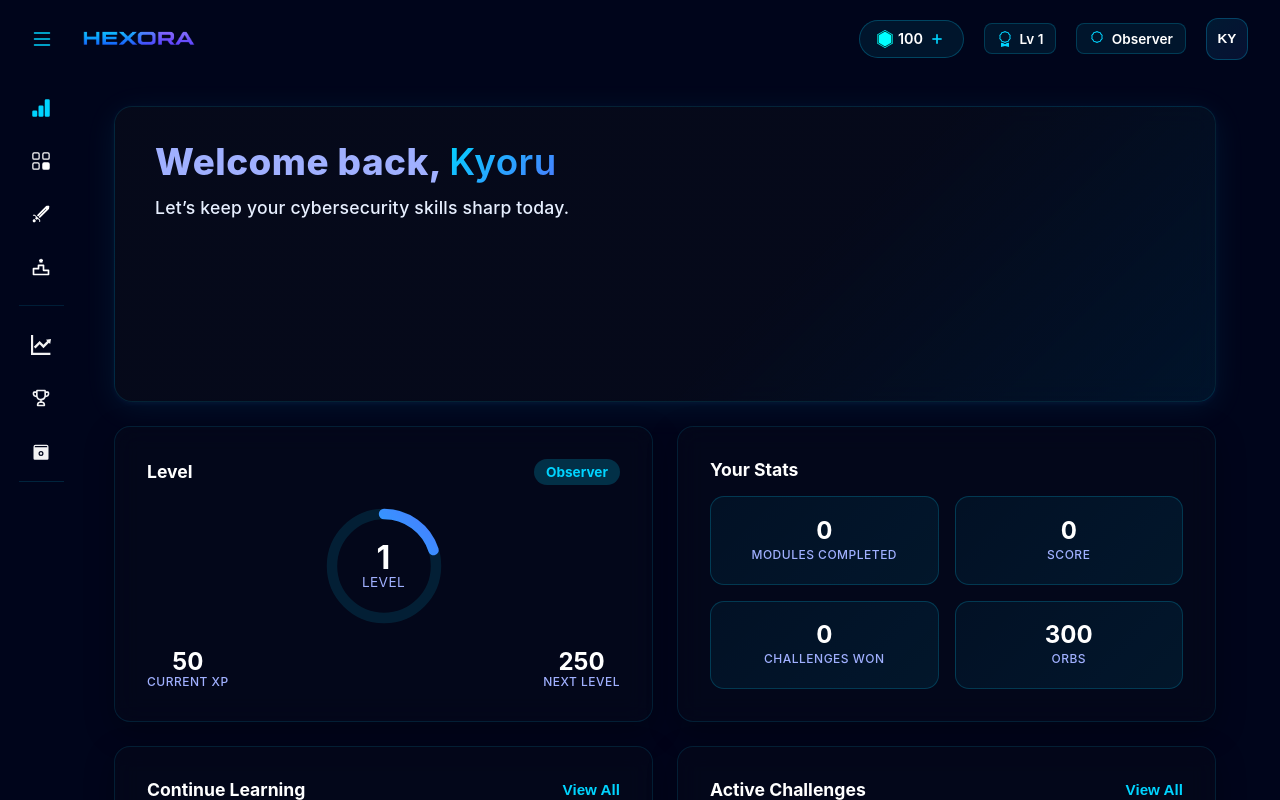
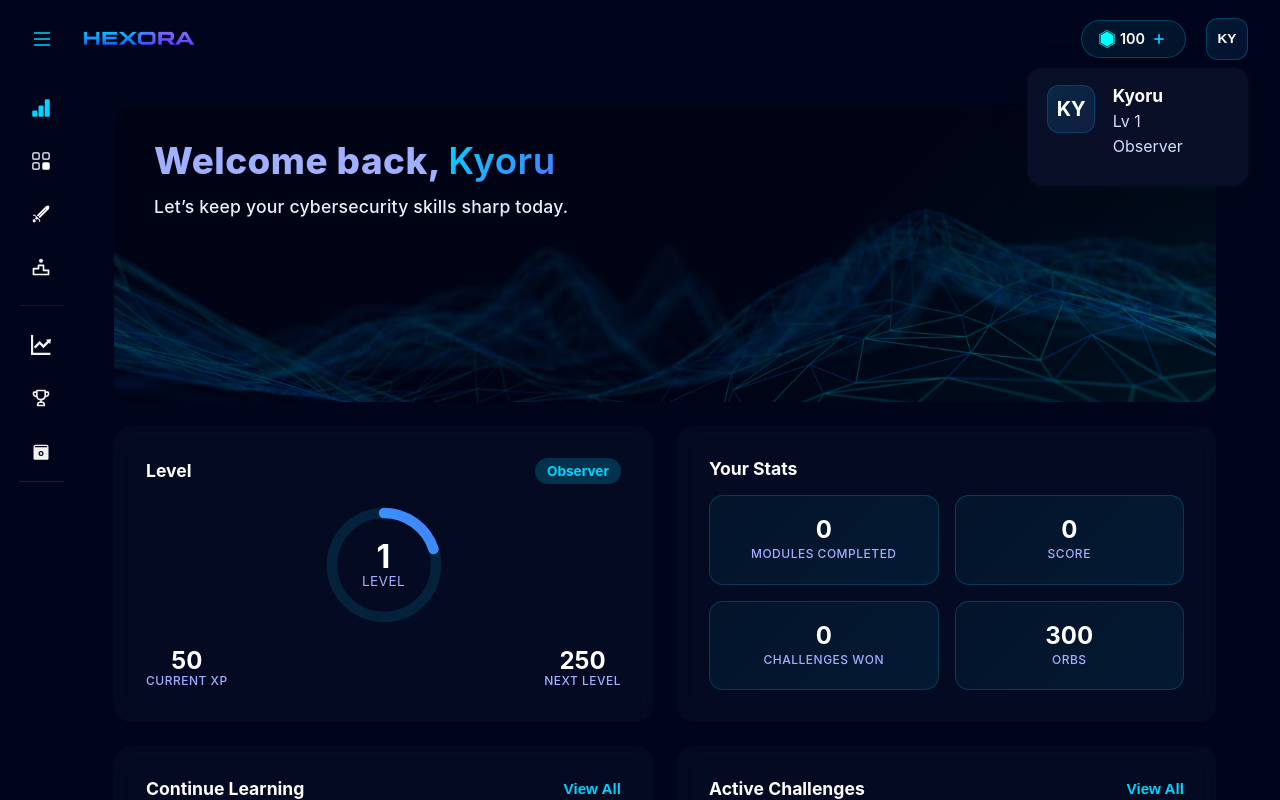
Before and after one commit to zynhjx/hexora-client, a React (Vite) app: page /dashboard in a window 1280 px wide. Both pictures are taken after a click on the button "KY". Shown: the top 800 px of the page. Built offline with nearby package versions, Linux system fonts and the light colour scheme.

Commit message:
add bg for greeting section, remove borders of each card and change the bg into --bg-light, and add profile drop down

```diff
--- a/src/components/layout/header/Header.css
+++ b/src/components/layout/header/Header.css
@@ -80,6 +80,7 @@
 }
 
 .app-header__right {
+	position: relative;
 	display: flex;
 	align-items: center;
 	gap: 1.25rem;
@@ -91,36 +92,7 @@
 	gap: 1rem;
 }
 
-.app-header__level,
-.app-header__rank {
-	display: flex;
-	align-items: center;
-	gap: 0.4rem;
-	padding: 0.4rem 0.75rem;
-	border-radius: 8px;
-	background: rgba(0, 212, 255, 0.08);
-	border: 1px solid rgba(0, 212, 255, 0.2);
-	font-size: 0.85rem;
-	font-weight: 600;
-	transition: all 0.2s ease;
-}
 
-.app-header__level svg,
-.app-header__rank svg {
-	color: #00d4ff;
-	flex-shrink: 0;
-}
-
-.app-header__level .level-value,
-.app-header__rank .rank-value {
-	color: #ffffff;
-}
-
-.app-header__level:hover,
-.app-header__rank:hover {
-	background: rgba(0, 212, 255, 0.12);
-	border-color: rgba(0, 212, 255, 0.3);
-}
 
 .app-header__orbs {
 	display: flex;
@@ -225,17 +197,102 @@
 	transform: translateY(0);
 }
 
+.app-header__dropdown {
+	position: absolute;
+	top: 120%;
+	right: 0;
+	min-width: 220px;
+	background: var(--bg-light);
+	border-radius: 14px;
+	box-shadow: 0 8px 32px rgba(0,0,0,0.22), 0 1.5px 6px rgba(0,212,255,0.08);
+	padding: 1.1rem 1.2rem 1.1rem 1.2rem;
+	z-index: 999;
+	display: flex;
+	flex-direction: column;
+	gap: 1.1rem;
+	animation: dropdown-fade-in 0.18s cubic-bezier(0.4,0,0.2,1);
+}
+
+@keyframes dropdown-fade-in {
+	0% { opacity: 0; transform: translateY(-8px); }
+	100% { opacity: 1; transform: translateY(0); }
+}
+
+.app-header__dropdown .dropdown-profile-row {
+	display: flex;
+	align-items: center;
+	gap: 1.1rem;
+	margin-bottom: 0.7rem;
+}
+
+.app-header__dropdown .dropdown-avatar {
+	align-self: flex-start;
+	width: 48px;
+	height: 48px;
+	border-radius: 12px;
+	background: linear-gradient(135deg, rgba(0, 212, 255, 0.13), rgba(75, 123, 255, 0.13));
+	border: 1px solid rgba(0, 212, 255, 0.18);
+	color: #fff;
+	display: flex;
+	align-items: center;
+	justify-content: center;
+	font-size: 1.25rem;
+	font-weight: 700;
+}
+
+.app-header__dropdown .dropdown-user-info {
+	display: flex;
+	flex-direction: column;
+	gap: 0.3rem;
+}
+
+.app-header__dropdown .dropdown-user-name {
+	font-size: 1.08rem;
+	font-weight: 700;
+	color: #fff;
+}
+
+.app-header__dropdown .app-header__level,
+.app-header__dropdown .app-header__rank {
+	display: flex;
+	align-items: center;
+	gap: 0.6rem;
+	font-size: 1rem;
+	color: #d0deff;
+}
+
+.app-header__level,
+.app-header__rank {
+	display: flex;
+	align-items: center;
+	gap: 0.4rem;
+
+}
+
+.app-header__level svg,
+.app-header__rank svg {
+	color: #00d4ff;
+	flex-shrink: 0;
+}
+
+/* .app-header__dropdown .level-value,
+.app-header__dropdown .rank-value {
+	font-weight: 700;
+	font-size: 1.05rem;
+	color: #00d4ff;
+} */
+
 @media (max-width: 900px) {
 	.app-header__nav {
 		gap: 0.75rem;
 	}
 }
 
-@media (max-width: 550px) {
+/* @media (max-width: 550px) {
 	.app-header__level {
 		display: none !important;
 	}
-}
+} */
 
 @media (max-width: 768px) {
 	.app-header__container {
@@ -250,16 +307,10 @@
 		min-width: 0;
 		flex-wrap: nowrap;
 		gap: 0.5rem;
-		overflow-x: auto;
 		white-space: nowrap;
 		justify-content: flex-end;
 		align-items: center;
-		scrollbar-width: thin;
-		scrollbar-color: #00d4ff #00051b;
-	}
 
-	.app-header__rank {
-		display: none !important;
 	}
 }
 
--- a/src/components/layout/header/Header.jsx
+++ b/src/components/layout/header/Header.jsx
@@ -1,5 +1,6 @@
 import './Header.css';
 import { Link } from 'react-router-dom';
+import { useState } from 'react';
 
 function Header({ isOpen, setIsOpen }) {
 
@@ -14,6 +15,8 @@ function Header({ isOpen, setIsOpen }) {
 	const toggleSidebar = () => {
 		setIsOpen(!isOpen);
 	};
+
+	const [dropdownOpen, setDropdownOpen] = useState(false);
 
 	// const isActive = (path) => location.pathname === path;
 
@@ -46,24 +49,33 @@ function Header({ isOpen, setIsOpen }) {
 						</button>
 					</div>
 
+					<button className="app-header__avatar" type="button" aria-label="Open user profile" onClick={() => setDropdownOpen((v) => !v)}>
+						<span>{user.initials}</span>
+					</button>
+
+					{dropdownOpen && (
+						<div className="app-header__dropdown">
+							<div className="dropdown-profile-row">
+								<div className="dropdown-avatar">{user.initials}</div>
+								<div className="dropdown-user-info">
+									<div className="dropdown-user-name">Kyoru</div>
 									<div className="app-header__level" aria-label="User level">
-						<svg xmlns="http://www.w3.org/2000/svg" width="16" height="16" fill="currentColor" viewBox="0 0 16 16">
+										{/* <svg xmlns="http://www.w3.org/2000/svg" width="16" height="16" fill="currentColor" viewBox="0 0 16 16">
 											<path d="M9.669.864 8 0 6.331.864l-1.858.282-.842 1.68-1.337 1.32L2.6 6l-.306 1.854 1.337 1.32.842 1.68 1.858.282L8 12l1.669-.864 1.858-.282.842-1.68 1.337-1.32L13.4 6l.306-1.854-1.337-1.32-.842-1.68L9.669.864zm1.196 1.193.684 1.365 1.086 1.072L12.387 6l.248 1.506-1.086 1.072-.684 1.365-1.51.229L8 10.874l-1.355-.702-1.51-.229-.684-1.365-1.086-1.072L3.614 6l-.25-1.506 1.087-1.072.684-1.365 1.51-.229L8 1.126l1.356.702 1.509.229z"/>
 											<path d="M4 11.794V16l4-1 4 1v-4.206l-2.018.306L8 13.126 6.018 12.1 4 11.794z"/>
-						</svg>
+										</svg> */}
 										<span className="level-value">Lv {user.level.toLocaleString()}</span>
 									</div>
-
 									<div className="app-header__rank" aria-label="User rank">
-						<svg xmlns="http://www.w3.org/2000/svg" width="16" height="16" fill="currentColor" viewBox="0 0 16 16">
+										{/* <svg xmlns="http://www.w3.org/2000/svg" width="16" height="16" fill="currentColor" viewBox="0 0 16 16">
 											<path d="M9.669.864 8 0 6.331.864l-1.858.282-.842 1.68-1.337 1.32L2.6 6l-.306 1.854 1.337 1.32.842 1.68 1.858.282L8 12l1.669-.864 1.858-.282.842-1.68 1.337-1.32L13.4 6l.306-1.854-1.337-1.32-.842-1.68L9.669.864zm1.196 1.193.684 1.365 1.086 1.072L12.387 6l.248 1.506-1.086 1.072-.684 1.365-1.51.229L8 10.874l-1.355-.702-1.51-.229-.684-1.365-1.086-1.072L3.614 6l-.25-1.506 1.087-1.072.684-1.365 1.51-.229L8 1.126l1.356.702 1.509.229z"/>
-						</svg>
+										</svg> */}
 										<span className="rank-value">{user.rank}</span>
 									</div>
-
-					<button className="app-header__avatar" type="button" aria-label="Open user profile">
-						<span>{user.initials}</span>
-					</button>
+								</div>
+							</div>
+						</div>
+					)}
 				</div>
 			</div>
 		</header>
--- a/src/components/pages/dashboard/Dashboard.css
+++ b/src/components/pages/dashboard/Dashboard.css
@@ -99,12 +99,12 @@
 
 .card {
 	min-height: 296px;
-	background: rgba(6, 10, 26, 0.55);
-	border: 1px solid rgba(0, 212, 255, 0.12);
+	background: var(--bg-light-bg);
+	/* border: 1px solid rgba(0, 212, 255, 0.12); */
 	border-radius: 16px;
 	padding: 2rem;
 	backdrop-filter: blur(12px);
-	box-shadow: 0 10px 30px rgba(0, 0, 0, 0.25);
+	/* box-shadow: 0 10px 30px rgba(0, 0, 0, 0.25); */
 }
 
 .card-header {
@@ -130,8 +130,10 @@
 	overflow: hidden;
 	padding: 2rem 2.5rem;
 	border-radius: 18px;
-	box-shadow: 0 6px 32px rgba(0, 212, 255, 0.08), 0 1.5px 6px rgba(75, 123, 255, 0.08);
-	background: linear-gradient(135deg, rgba(6, 10, 26, 0.92) 60%, rgba(0, 212, 255, 0.07) 100%);
+	background:
+		linear-gradient(135deg, rgba(0, 5, 27, 0.473) 60%, rgba(0, 212, 255, 0.07) 100%),
+		url('/greetingbg.png') right bottom no-repeat;
+	background-size: cover;
 }
 
 .greeting-card::after {
@@ -419,11 +421,8 @@
 
 .latest-card {
 	grid-column: span 4;
-	background: rgba(6, 10, 26, 0.55);
-	border: 1px solid rgba(0, 212, 255, 0.12);
 	padding: 2rem;
-	backdrop-filter: blur(12px);
-	box-shadow: 0 10px 30px rgba(0, 0, 0, 0.25);
+	/* box-shadow: 0 10px 30px rgba(0, 0, 0, 0.25); */
 	padding-bottom: 1rem;
 	display: flex;
 	flex-direction: column;
--- a/src/index.css
+++ b/src/index.css
@@ -1,5 +1,3 @@
-
-
 * {
     margin: 0;
     padding: 0;
@@ -7,8 +5,11 @@
 }
 
 :root {
-    --bg-dark: #00051b;
+    --bg-dark: rgb(0, 5, 27);
+    /* dark in hex #00051b; */
+
     --bg-light: rgb(9, 15, 39);
+    --bg-light-bg: rgb(9, 15, 39, 0.55)
 }
 
 html {
```
Also changed, not shown: public/greetingbg.png (added). Lines whose indentation alone changed are shown as unchanged.
